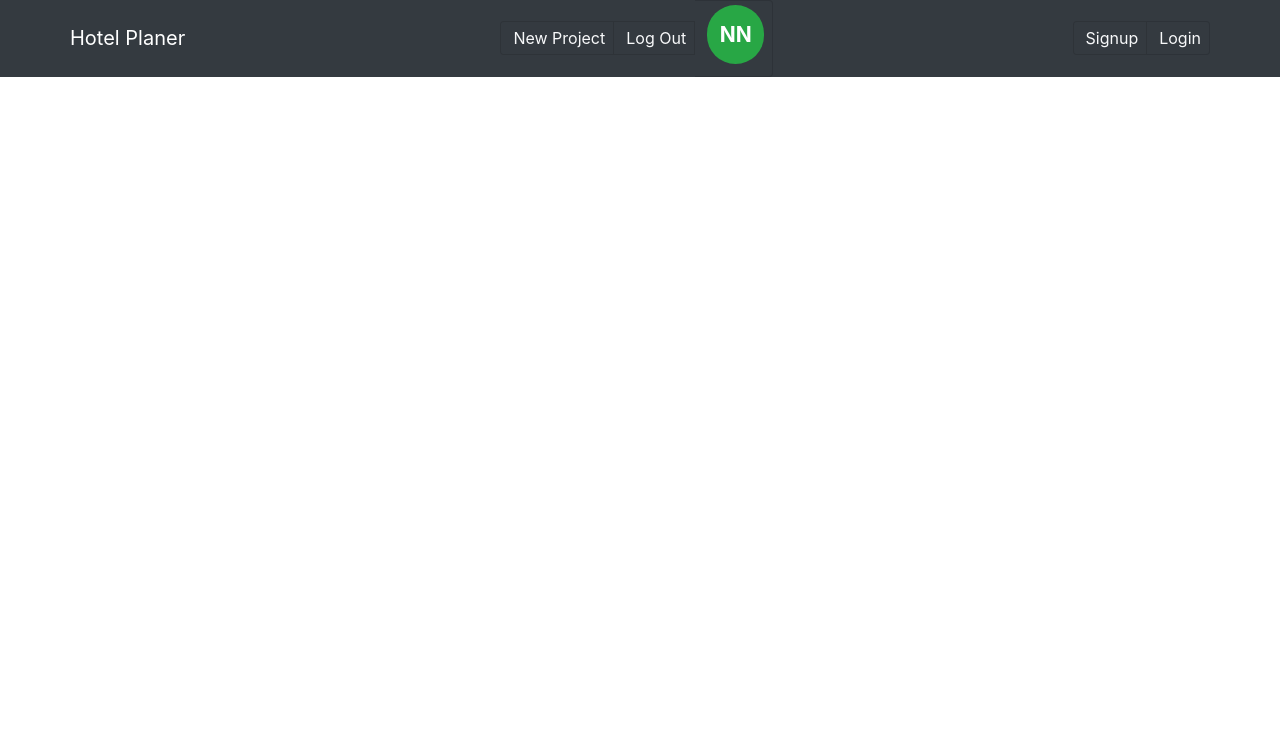
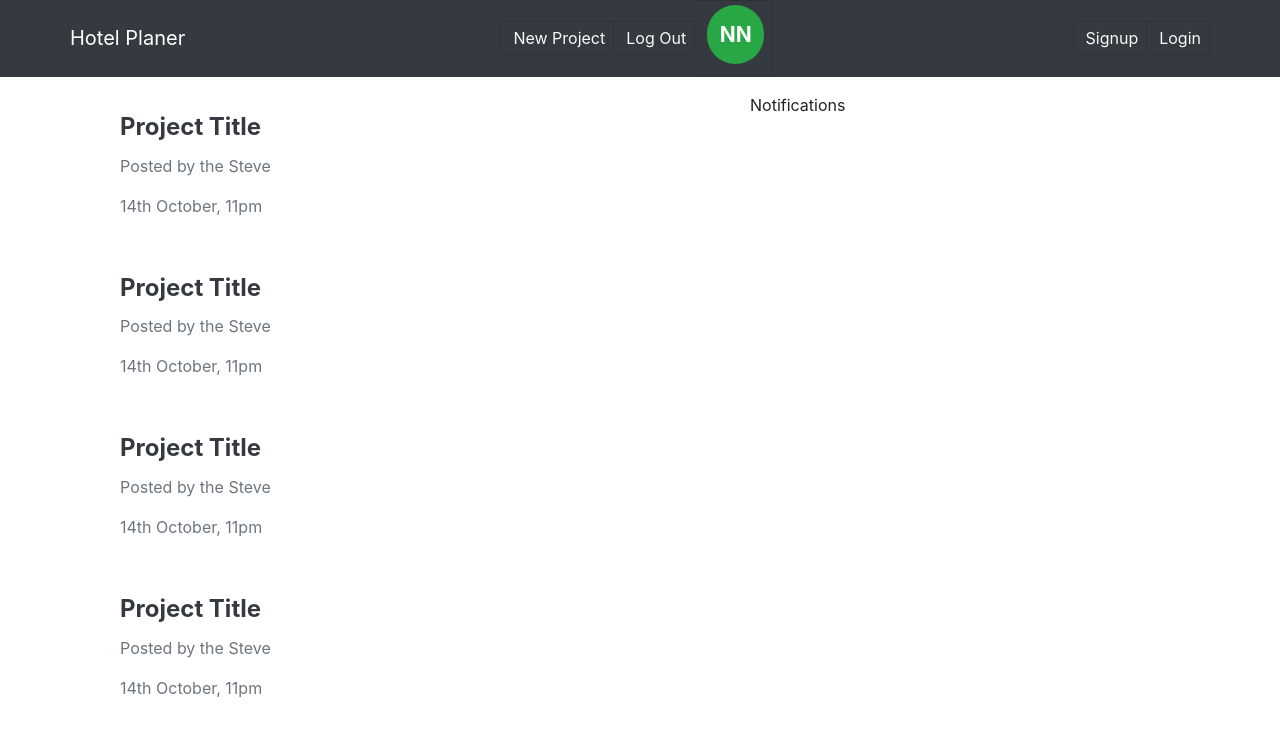
Before and after one commit to Stevesbong/Hotel-Appointment, a React (Create React App) app: page / in a window 1280 px wide. Shown: the top 736 px of the page. Built offline with nearby package versions, Linux system fonts and the light colour scheme.

Commit message:
creates project and dashboard components

```diff
--- a/src/App.js
+++ b/src/App.js
@@ -1,12 +1,21 @@
 import React from 'react';
-import { BrowserRouter as Router } from 'react-router-dom';
-import NavbarContainer from './components/layout/NavbarContainer'
+import { BrowserRouter as Router, Switch, Route } from 'react-router-dom';
+import NavbarContainer from './components/layout/NavbarContainer';
+import Dashboard from './components/dashboard/Dashboard';
+import ProjectDetails from './components/project/ProjectDetails';
 
 function App() {
   return (
     <Router>
       <div className="App">
+
+        {/* Main Navbar */}
         <NavbarContainer />
+
+        <Switch>
+          <Route exact path='/' component={ Dashboard } />
+          <Route path='/project/:id' component={ ProjectDetails } />
+        </Switch>
       </div>
     </Router>
   );
--- a/src/components/dashboard/Dashboard.js
+++ b/src/components/dashboard/Dashboard.js
@@ -0,0 +1,23 @@
+import React, { Component } from 'react';
+import { Container, Row, Col } from 'react-bootstrap';
+import Notifications from './Notifications';
+import ProjectList from '../project/ProjectList'
+
+class Dashboard extends Component {
+    render() {
+        return (
+            <Container className="dashboard my-3">
+                <Row>
+                    <Col xs={12} md={6}>
+                        <ProjectList />
+                    </Col>
+                    <Col xs={12} md={{ span:5, offset: 1 }}>
+                        <Notifications />
+                    </Col>
+                </Row>
+            </Container>
+        )
+    }
+}
+
+export default Dashboard;
--- a/src/components/dashboard/Notifications.js
+++ b/src/components/dashboard/Notifications.js
@@ -0,0 +1,11 @@
+import React from 'react';
+
+const Notifications = () => {
+    return (
+        <div>
+            <p>Notifications</p>
+        </div>
+    )
+}
+
+export default Notifications;
--- a/src/components/layout/NavbarContainer.js
+++ b/src/components/layout/NavbarContainer.js
@@ -9,6 +9,8 @@ const NavbarContainer = () => {
         <Navbar className="py-0" sticky="top" bg="dark" variant="dark">
             <Container>
                 <Navbar.Brand as={Link} to="/">Hotel Planer</Navbar.Brand>
+
+                {/* shows different component depend on user logged in or not */}
                 <SignedInLinks />
                 <SignedOutLinks />
             </Container>
--- a/src/components/layout/SignedOutLinks.js
+++ b/src/components/layout/SignedOutLinks.js
@@ -1,5 +1,5 @@
 import React from 'react';
-import { Nav, ListGroup, Badge } from 'react-bootstrap';
+import { Nav, ListGroup } from 'react-bootstrap';
 import { NavLink } from 'react-router-dom';
 
 const SignedOutLinks = () => {
--- a/src/components/project/ProjectDetails.js
+++ b/src/components/project/ProjectDetails.js
@@ -0,0 +1,23 @@
+import React from 'react';
+import { Container, Card } from 'react-bootstrap';
+
+const ProjectDetails = ({ match }) => {
+    // route parameter of ID
+    const id = match.params.id;
+    return (
+        <Container className="project-details my-5">
+            <Card className=" border-0">
+                <Card.Body>
+                    <Card.Title as="h1" className="text-dark">Project title {id}</Card.Title>
+                    <p className="blockquote pl-3">Lorem Ipsum is simply dummy text of the printing and typesetting industry. Lorem Ipsum has been the industry's standard dummy text ever since the 1500s, when an unknown printer took a galley of type and scrambled it to make a type specimen book. It has survived not only five centuries, but also the leap into electronic typesetting, remaining essentially unchanged. It was popularised in the 1960s with the release of Letraset sheets containing Lorem Ipsum passages, and more recently with desktop publishing software like Aldus PageMaker including versions of Lorem Ipsum.</p>
+                </Card.Body>
+                <Card.Footer className="blockquote-footer py-3 card-footer">
+                    <p className="d-inline-block my-1 lead">Posted by <cite title="Source Title">Steve</cite></p>
+                    <p className="text-secondary lead">14th October, 11pm</p>
+                </Card.Footer>
+            </Card>
+        </Container>
+    )
+}
+
+export default ProjectDetails;
--- a/src/components/project/ProjectList.js
+++ b/src/components/project/ProjectList.js
@@ -0,0 +1,16 @@
+import React from 'react';
+import { Container } from 'react-bootstrap';
+import ProjectSummary from './ProjectSummary';
+
+const ProjectList = () => {
+    return (
+        <Container className="project-list">
+            <ProjectSummary />
+            <ProjectSummary />
+            <ProjectSummary />
+            <ProjectSummary />
+        </Container>
+    )
+}
+
+export default ProjectList;
--- /dev/null
+++ b/src/components/project/ProjectSummary.js
@@ -0,0 +1,22 @@
+import React from 'react';
+import { Card } from 'react-bootstrap';
+
+const ProjectSummary = () => {
+    return (
+        <Card className="project-summary border-0">
+            <Card.Body className="text-secondary">
+                <Card.Title as="h4" className="text-dark font-weight-bold">Project Title</Card.Title>
+                <p>Posted by the Steve</p>
+                <p className="text-secondary">14th October, 11pm</p>
+            </Card.Body>
+            {/* <footer className="blockquote-footer">
+                Posted by <cite title="Source Title">Steve</cite>
+            </footer>
+            <Card.Footer className="blockquote-footer">
+                Posted by <cite title="Source Title">Steve</cite>
+            </Card.Footer> */}
+        </Card>
+    )
+}
+
+export default ProjectSummary;
--- a/src/index.css
+++ b/src/index.css
@@ -12,6 +12,6 @@ body {
   padding: .9em .6em
 }
 
-.active {
-  color: red;
+.card-footer {
+  background-color: #fff;
 }
```
Also changed, not shown: src/components/project/ProjecSummary.js (deleted).
